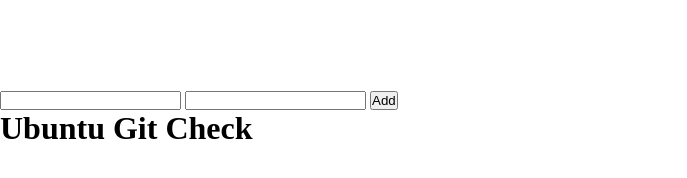
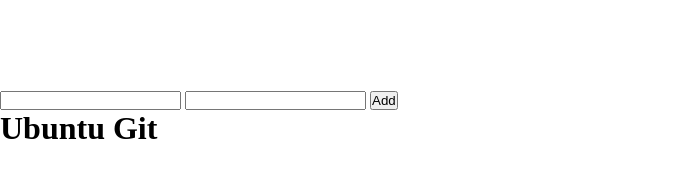
Before and after one commit to Ajay-muthusamy/kavithademo, a plain HTML site: page index.html in a window 1280 px wide. Shown: the part 444-622 px from the top of the page, 0-687 px from the left. Drawn offline with Linux system fonts and the light colour scheme.

Commit message:
Update index.html

```diff
--- a/index.html
+++ b/index.html
@@ -63,7 +63,7 @@
     </div>
 
     <script src="./main.js"></script>
-    <h1>Ubuntu Git Check</h1>
+    <h1>Ubuntu Git </h1>
   </body>
 </html>
 
```
